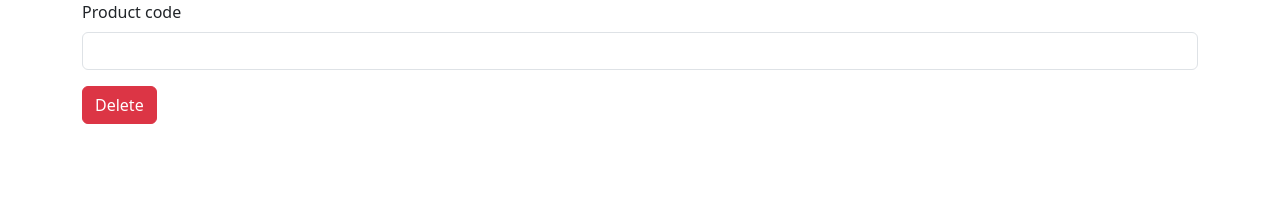
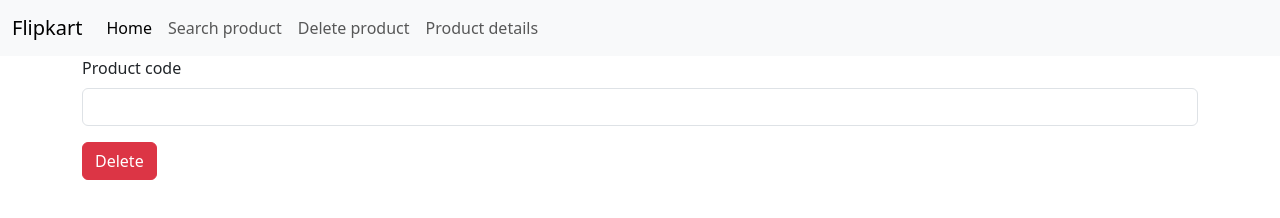
Before and after one commit to Jisnakp/productapp, a plain HTML site: page delete.html in a window 1280 px wide. Drawn offline with nearby package versions, Linux system fonts and the light colour scheme.

Commit message:
details committed

```diff
--- a/delete.html
+++ b/delete.html
@@ -8,6 +8,35 @@
     <title>Document</title>
 </head>
 <body>
+
+
+    <nav class="navbar navbar-expand-lg bg-body-tertiary">
+        <div class="container-fluid">
+          <a class="navbar-brand" href="#">Flipkart</a>
+          <button class="navbar-toggler" type="button" data-bs-toggle="collapse" data-bs-target="#navbarNav" aria-controls="navbarNav" aria-expanded="false" aria-label="Toggle navigation">
+            <span class="navbar-toggler-icon"></span>
+          </button>
+          <div class="collapse navbar-collapse" id="navbarNav">
+            <ul class="navbar-nav">
+              <li class="nav-item">
+                <a class="nav-link active" aria-current="page" href="#">Home</a>
+              </li>
+              <li class="nav-item">
+                <a class="nav-link" href="search.html">Search product</a>
+              </li>
+              <li class="nav-item">
+                <a class="nav-link" href="delete.html">Delete product</a>
+              </li>
+              <li class="nav-item">
+                <a class="nav-link" href="viewall.html">Product details</a>
+              </li>
+
+            </ul>
+          </div>
+        </div>
+      </nav>
+
+
 
 <div class="container">
     <div class="row">
```
Also changed, not shown: index.html (+27 -0 lines), search.html (+33 -0 lines), viewall.html (+30 -0 lines).
